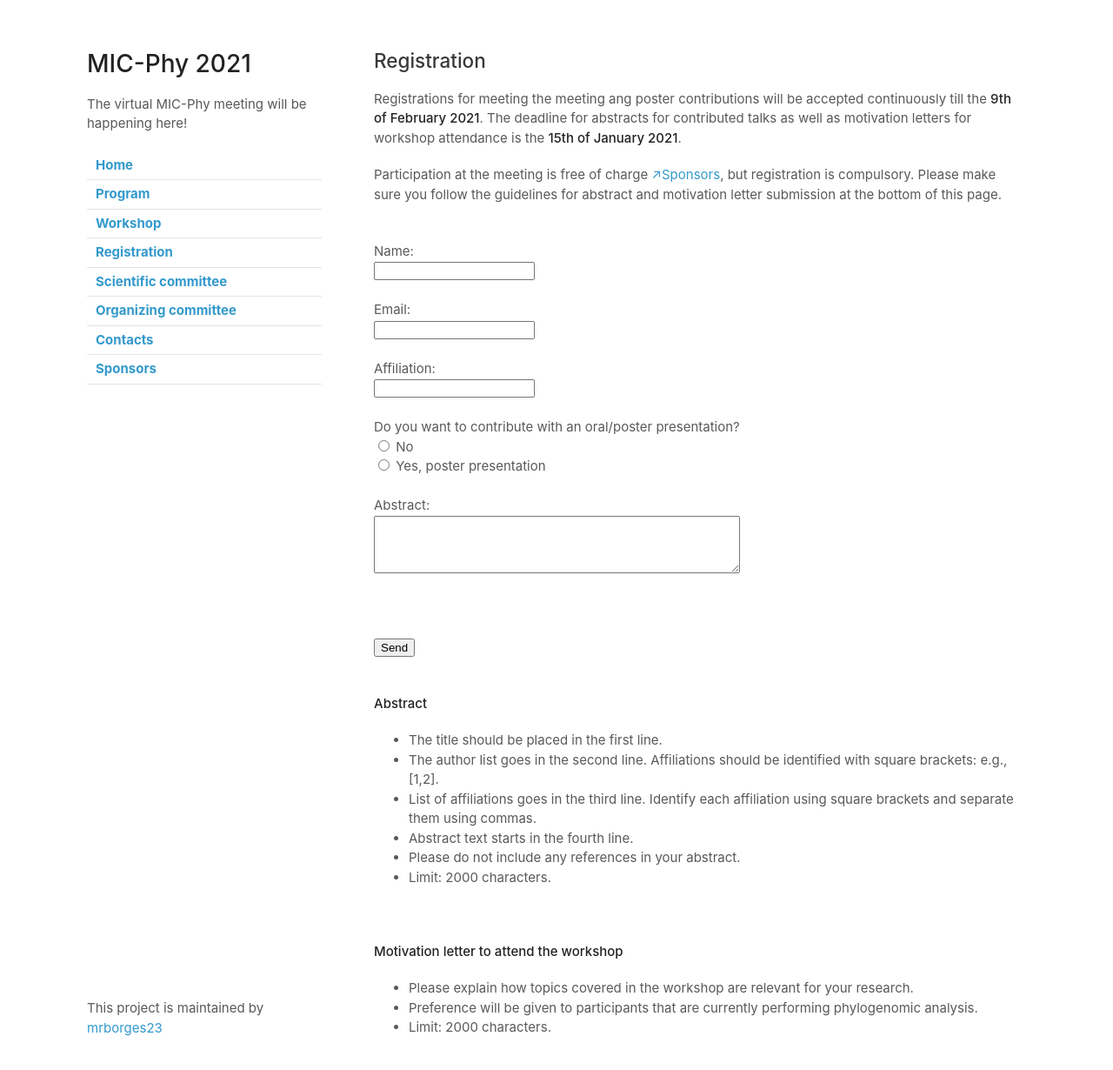
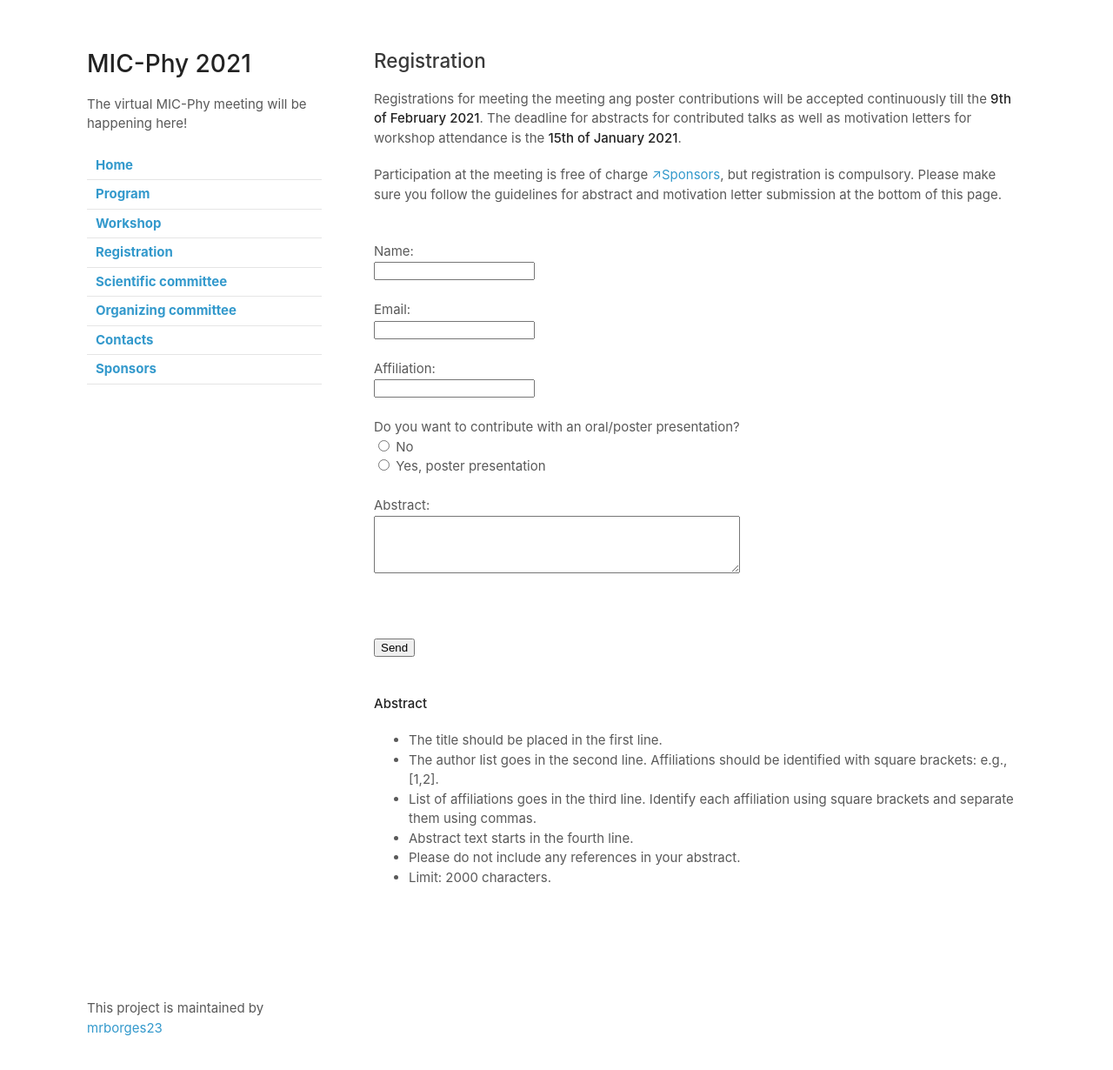
Before and after one commit to mrborges23/micphy2021, a Jekyll site: the page built from registration.md, in a window 1280 px wide and 1263 px high. Shown: the top 1230 px of the window at 87% size. Built offline with Jekyll 4.4.1, drawn with Linux system fonts in a browser that asks for light colours; our own code applies the rules of GitHub Pages for plain Markdown files.

```diff
--- a/registration.md
+++ b/registration.md
@@ -60,7 +60,7 @@ Please make sure you follow the guidelines for abstract and motivation letter su
 
 <br>
 
-**Motivation letter to attend the workshop**
+<!--**Motivation letter to attend the workshop**
 * Please explain how topics covered in the workshop are relevant for your research.
 * Preference will be given to participants that are currently performing phylogenomic analysis.
-* Limit: 2000 characters.
+* Limit: 2000 characters.-->
```
